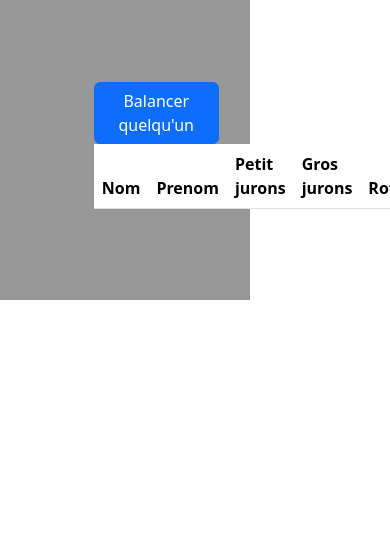
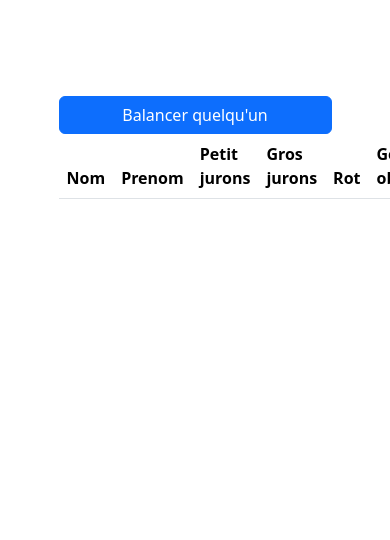
Before and after one commit to AlexandreMessuve/TP_Jurons, a PHP site: page /tableau.html in a window 390 px wide; the page is wider, and only the part inside the window is pictured. Shown: the part 56-596 px from the top of that part. Run offline with PHP 8.4, Linux system fonts and the light colour scheme; the visitor is signed in with stand-in values (Sample User, id 1); data that the repository does not hold is empty.

Commit message:
css tableau

```diff
--- a/MVC/View/assets/css/tableauStyle.css
+++ b/MVC/View/assets/css/tableauStyle.css
@@ -2,17 +2,47 @@
 .parent {
     display: flex;
         justify-content: space-around;
-width: 250px;
+width: 100%;
 height: 300PX;
-background-color: rgb(152, 152, 152);
+
 
     }
+
 
     .containeurUn{
         display: flex;
         flex-direction: column-reverse;
         justify-content: center;
         margin-top: 3%;
-        width: 50%;
-        margin-left: 25%;
+        width: 70%;
+        margin-left: 0%;
     }
+
+    @media only screen and (max-width: 1000px){
+
+        body{
+            width: 100%;
+        }
+
+        .parent {
+            display: flex;
+                justify-content: center;
+        width: 100%;
+        height: 300PX;
+
+
+            }
+            .containeurUn{
+                display: flex;
+                flex-direction: column-reverse;
+                justify-content: center;
+                margin-top: 3%;
+                width: 70%;
+                margin-left: 0%;
+            }
+            .parent{
+                display: flex;
+                justify-content: center;
+
+            }
+    }
```
